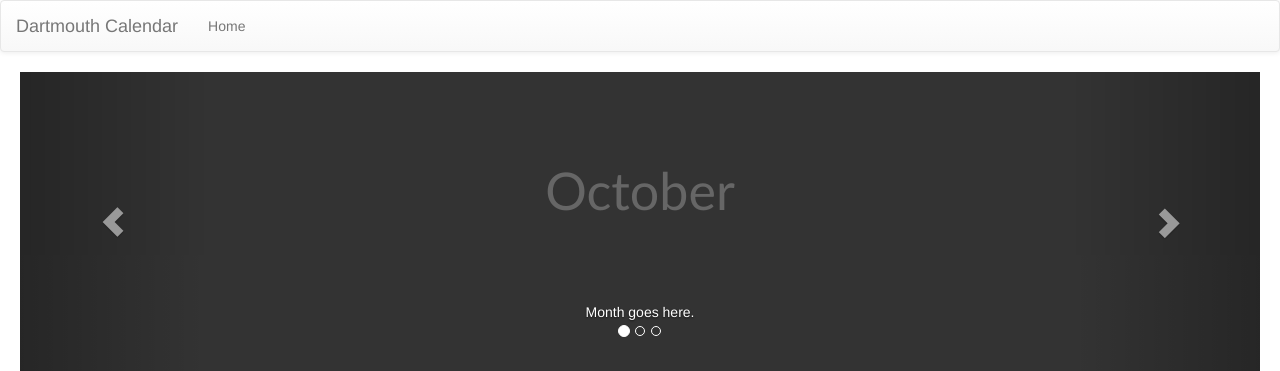
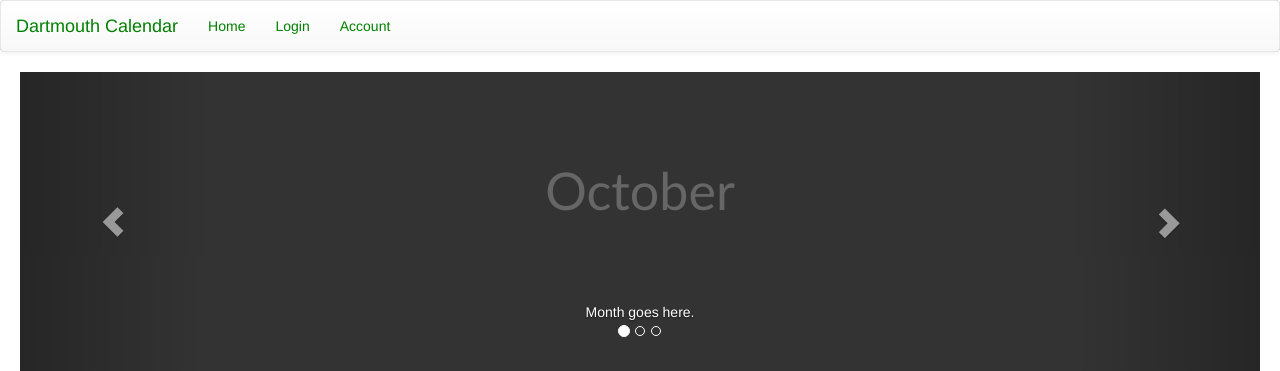
Before and after one commit to henryhwilson/dartmouthcalendar, a Flask app: page / in a window 1280 px wide. Shown: the top 371 px of the page. Run offline with Flask 2, Linux system fonts and the light colour scheme; parts of the project's set-up code (start-up, migrations or seed data) failed here and were passed over; some libraries are stand-ins or nearby versions.

Commit message:
added account and login pages

```diff
--- a/webpage/app/templates/base.html
+++ b/webpage/app/templates/base.html
@@ -31,14 +31,30 @@
     .bs-example{
       margin: 20px;
     }
-    </style>
+    .navbar-custom {
+      background-color:#229922;
+      color:#ffffff;
+      border-radius:0;
+    }
+
+    .navbar-custom .navbar-nav > li > a {
+      color: green;
+    }
+    .navbar-custom .navbar-nav > .active > a, .navbar-nav > .active > a:hover, .navbar-nav > .active > a:focus {
+      color: black;
+      background-color:transparent;
+    }
+    .navbar-custom .navbar-brand {
+      color: green;
+    }
+  </style>
 
   </head>
   <body>
     <script type="text/javascript" src="https://ajax.googleapis.com/ajax/libs/jquery/1.11.1/jquery.min.js"></script>
     <script type="text/javascript" src="static/js/bootstrap.min.js"></script>
     <link rel="stylesheet" href="http://maxcdn.bootstrapcdn.com/bootstrap/3.2.0/css/bootstrap-theme.min.css">
-        <div class="navbar navbar-default" role="navigation">
+        <div class="navbar navbar-default navbar-custom" role="navigation">
         <div class="container-fluid">
           <div class="navbar-header">
             <button type="button" class="navbar-toggle" data-toggle="collapse" data-target=".navbar-collapse">
@@ -51,7 +67,10 @@
           </div>
           <div class="navbar-collapse nav-pills collapse">
             <ul class="nav navbar-nav">
-              <li><a href="{{ url_for('index') }}"><i class="fa fa-home"></i> Home</a></li>
+              <li><a href="{{ url_for('index') }}"><i class="fa fa-home"></i>Home</a></li>
+              <li><a href="{{ url_for('login') }}"><i class="fa fa-home"></i>Login</a></li>
+              <li><a href="{{ url_for('account') }}"><i class="fa fa-home"></i>Account</a></li>
+
             </ul>
           </div><!--/.nav-collapse -->
         </div><!--/.container-fluid -->
--- a/webpage/app/views.py
+++ b/webpage/app/views.py
@@ -29,3 +29,13 @@ def scraper():
 	else:
 		return_data = get_event(url)
 	return render_template('scrape.html',data=return_data,event_url=url)
+
+@app.route('/login', methods = ['GET', 'POST'])
+def login():
+    return render_template('login.html',
+        title = 'Sign In')
+
+@app.route('/account', methods = ['GET', 'POST'])
+def account():
+    return render_template('account.html',
+        title = 'Sign In')
```
